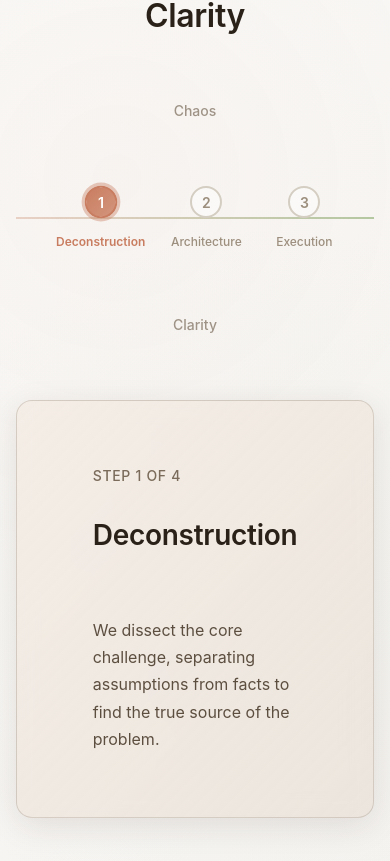
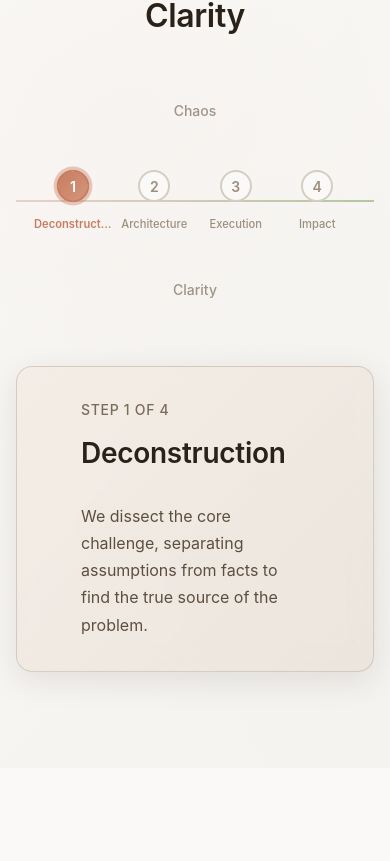
Before and after one commit to Mr-Hassan-Javaid/Hassan-Portfolio, a Next.js app: page / in a window 390 px wide. Shown: the part 1503-2364 px from the top of the page. Built offline with nearby package versions, Linux system fonts and the light colour scheme.

Commit message:
Error fixing

```diff
--- a/components/ProcessSection.module.css
+++ b/components/ProcessSection.module.css
@@ -1,5 +1,5 @@
 .section {
-  padding: var(--spacing-2xl) 0;
+  padding: var(--spacing-xl) 0;
   background: linear-gradient(135deg, var(--color-earth-50) 0%, var(--color-earth-100) 100%);
   position: relative;
   overflow: hidden;
@@ -31,7 +31,7 @@
   font-weight: 600;
   color: var(--color-earth-900);
   text-align: center;
-  margin-bottom: var(--spacing-xl);
+  margin-bottom: var(--spacing-lg);
   letter-spacing: -0.01em;
 }
 
@@ -40,7 +40,7 @@
   display: flex;
   align-items: center;
   justify-content: space-between;
-  margin-bottom: var(--spacing-xl);
+  margin-bottom: var(--spacing-lg);
   position: relative;
 }
 
@@ -60,6 +60,9 @@
   position: relative;
   margin: 0 var(--spacing-md);
   min-width: 0; /* Allow flex shrinking */
+  max-width: 800px;
+  margin-left: auto;
+  margin-right: auto;
 }
 
 .progressLine::before {
@@ -88,7 +91,8 @@
   padding: 0;
   border-radius: 0;
   transition: all var(--transition-base);
-  min-width: 65px;
+  min-width: 60px;
+  flex: 0 1 auto;
 }
 
 .stepNode:focus {
@@ -164,8 +168,8 @@
   backdrop-filter: blur(10px);
   border: 1px solid rgba(102, 80, 60, 0.2);
   border-radius: 16px;
-  padding: var(--spacing-2xl);
-  min-height: 300px;
+  padding: var(--spacing-lg) var(--spacing-xl);
+  min-height: 220px;
   display: flex;
   align-items: center;
   justify-content: center;
@@ -181,7 +185,7 @@
   font-size: 0.875rem;
   font-weight: 500;
   color: var(--color-earth-600);
-  margin-bottom: var(--spacing-md);
+  margin-bottom: var(--spacing-sm);
   text-transform: uppercase;
   letter-spacing: 0.05em;
 }
@@ -190,7 +194,7 @@
   font-size: clamp(2rem, 4vw, 2.5rem);
   font-weight: 600;
   color: var(--color-earth-900);
-  margin-bottom: var(--spacing-lg);
+  margin-bottom: var(--spacing-md);
   letter-spacing: -0.01em;
 }
 
@@ -232,16 +236,15 @@
   .progressLine {
     width: 100%;
     margin: 0;
-    overflow-x: auto;
+    overflow-x: visible;
     overflow-y: visible;
-    padding: var(--spacing-sm) var(--spacing-md) var(--spacing-sm) var(--spacing-md);
-    padding-right: var(--spacing-lg);
+    padding: var(--spacing-xs) var(--spacing-sm);
     scrollbar-width: none;
     -ms-overflow-style: none;
-    justify-content: flex-start;
+    justify-content: space-between;
     min-height: 80px;
     align-items: center;
-    gap: var(--spacing-xs);
+    gap: 0;
   }
 
   .progressLine::-webkit-scrollbar {
@@ -249,10 +252,12 @@
   }
 
   .stepNode {
-    flex-shrink: 0;
-    min-width: 90px;
-    padding: var(--spacing-sm) var(--spacing-xs);
+    flex-shrink: 1;
+    min-width: 0;
+    flex: 1 1 0;
+    padding: var(--spacing-xs) 0;
     margin: 0;
+    max-width: 25%;
   }
 
   .stepNumber {
@@ -264,14 +269,15 @@
   }
 
   .stepTitle {
-    font-size: 0.75rem;
-    max-width: 90px;
-    line-height: 1.3;
+    font-size: 0.7rem;
+    max-width: 100%;
+    line-height: 1.2;
+    padding: 0 2px;
   }
 
   .detailPanel {
-    padding: var(--spacing-lg) var(--spacing-xl);
-    min-height: 250px;
+    padding: var(--spacing-md) var(--spacing-lg);
+    min-height: 200px;
   }
 
   .detailTitle {
```
